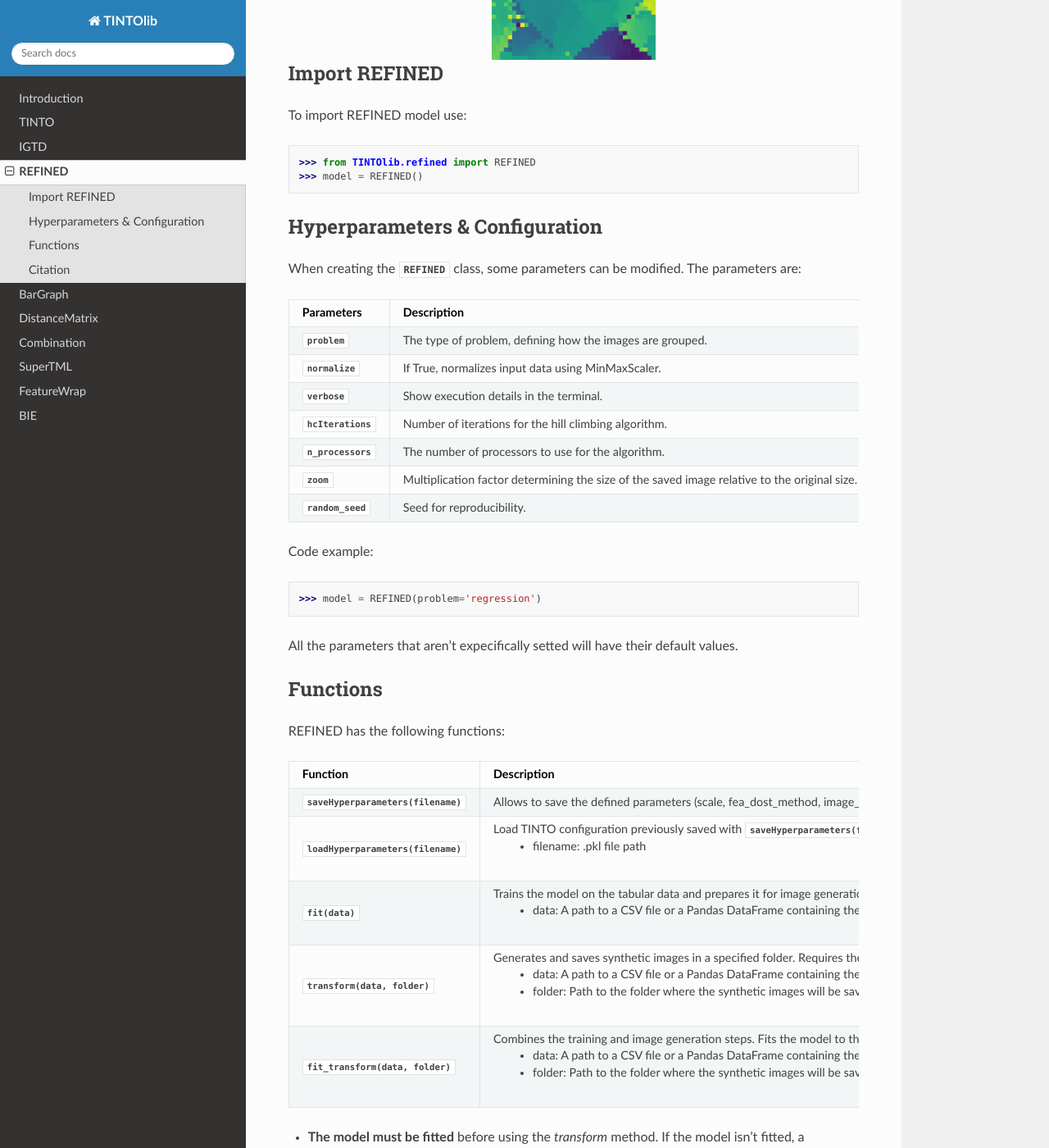
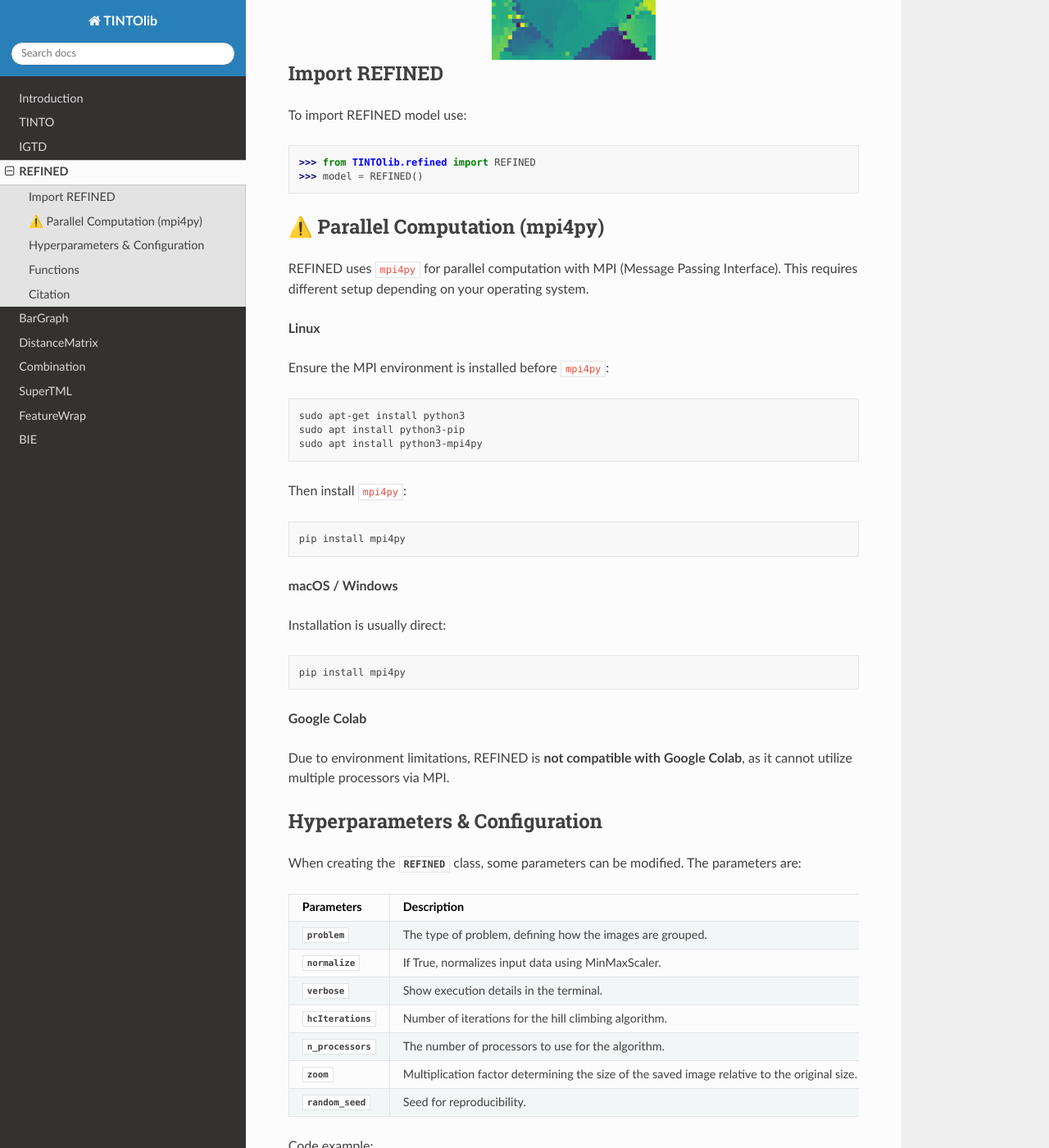
Before and after one commit to oeg-upm/TINTOlib-Documentation, a Sphinx documentation site: the page built from docs/source/refined.rst, in a window 1280 px wide and 1400 px high, scrolled down 431 px. Shown: the whole window at 82% size. Built offline with Sphinx 7.4.7 and the Read the Docs theme 3.1.0, drawn with Linux system fonts in a browser that asks for light colours; pages that are not in the unit, such as notebooks, are missing from menus.

Commit message:
Update refined.rst

```diff
--- a/docs/source/refined.rst
+++ b/docs/source/refined.rst
@@ -16,6 +16,39 @@ To import REFINED model use:
 
 >>> from TINTOlib.refined import REFINED
 >>> model = REFINED()
+
+⚠️ Parallel Computation (mpi4py)
+-----------------------------
+
+REFINED uses ``mpi4py`` for parallel computation with MPI (Message Passing Interface). This requires different setup depending on your operating system.
+
+**Linux**
+
+Ensure the MPI environment is installed before ``mpi4py``:
+
+.. code-block:: bash
+
+   sudo apt-get install python3
+   sudo apt install python3-pip
+   sudo apt install python3-mpi4py
+
+Then install ``mpi4py``:
+
+.. code-block:: bash
+
+   pip install mpi4py
+
+**macOS / Windows**
+
+Installation is usually direct:
+
+.. code-block:: bash
+
+   pip install mpi4py
+
+**Google Colab**
+
+Due to environment limitations, REFINED is **not compatible with Google Colab**, as it cannot utilize multiple processors via MPI.
 
 Hyperparameters & Configuration
 ---------------
```
